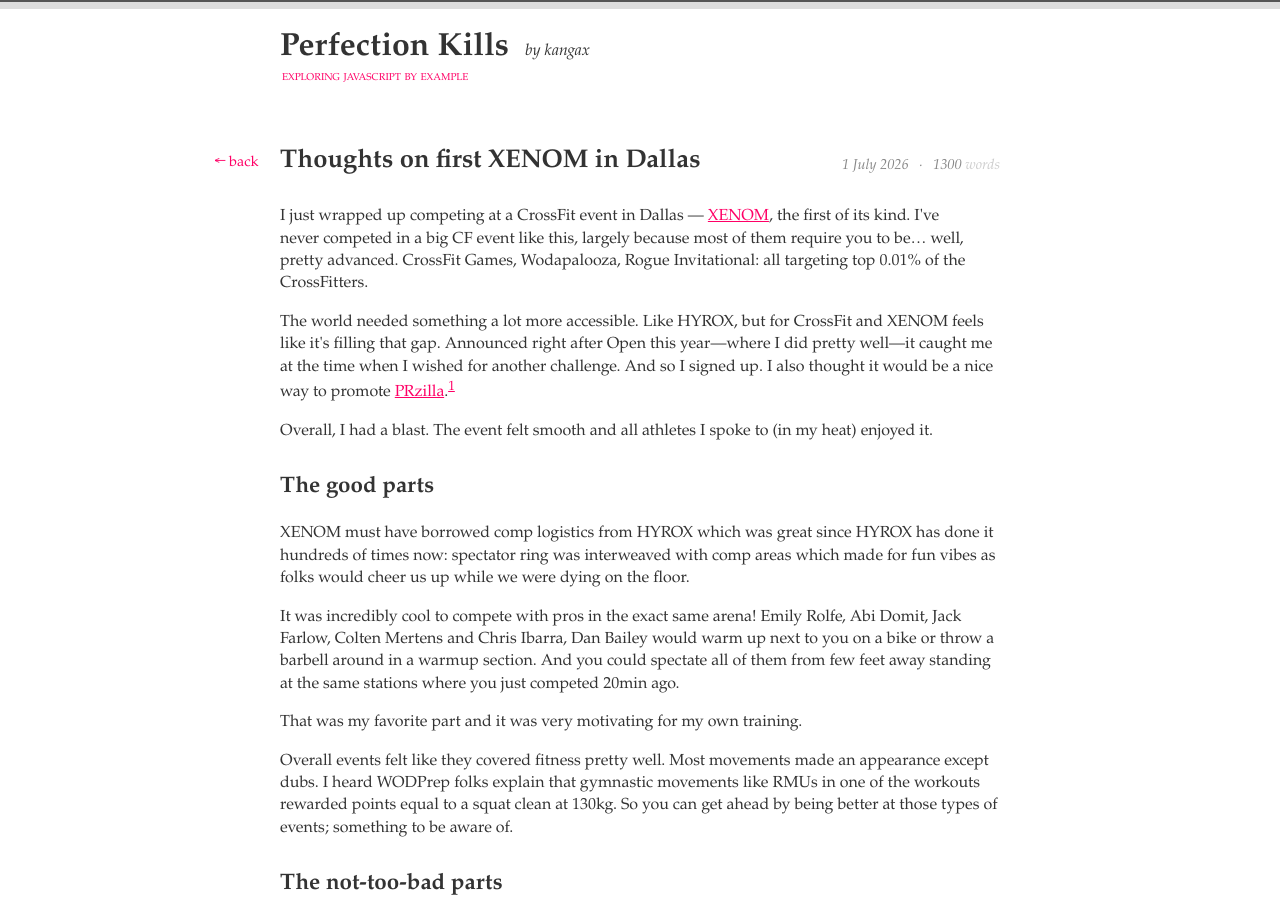
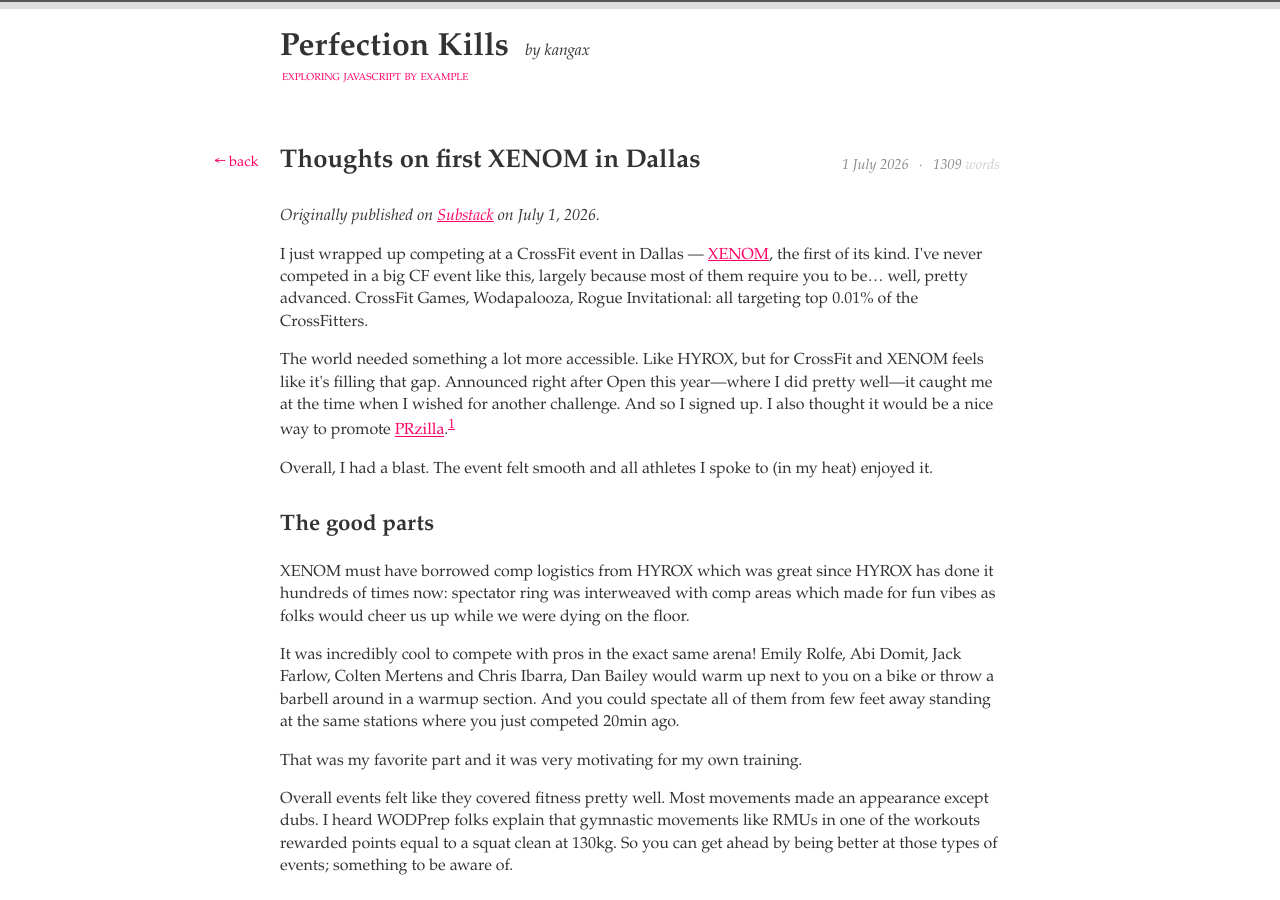
Before and after one commit to kangax/perfectionkills.com, a Jekyll site: the page built from _posts/2026-07-01-thoughts-on-first-xenom-in-dallas.html, in a window 1280 px wide and 900 px high. Built offline with Jekyll 4.4.1, drawn with Linux system fonts in a browser that asks for light colours; Markdown is read by kramdown in place of the engine named in the settings; comment, search, counter and statistics services are not loaded.

Commit message:
fix(blog): clarify XENOM publication context

```diff
--- a/_posts/2026-07-01-thoughts-on-first-xenom-in-dallas.html
+++ b/_posts/2026-07-01-thoughts-on-first-xenom-in-dallas.html
@@ -7,6 +7,8 @@
 ---
 
 <h2>Thoughts on first XENOM in Dallas</h2>
+
+<p><em>Originally published on <a href="https://kangax.substack.com/p/thoughts-on-first-xenom-in-dallas">Substack</a> on July 1, 2026.</em></p>
 
 <p>I just wrapped up competing at a CrossFit event in Dallas — <a href="https://xenom.global/">XENOM</a>, the first of its kind. I've never competed in a big CF event like this, largely because most of them require you to be… well, pretty advanced. CrossFit Games, Wodapalooza, Rogue Invitational: all targeting top 0.01% of the CrossFitters. </p>
 
```
